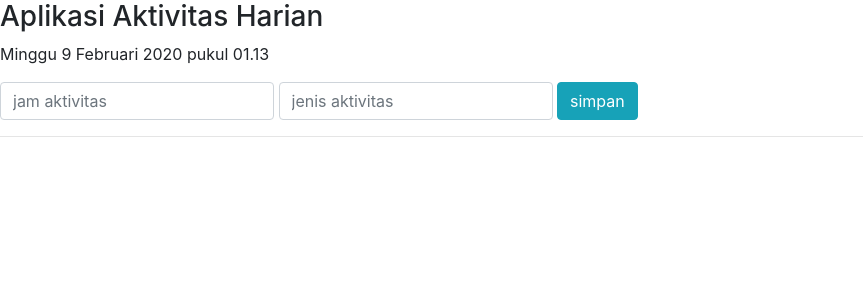
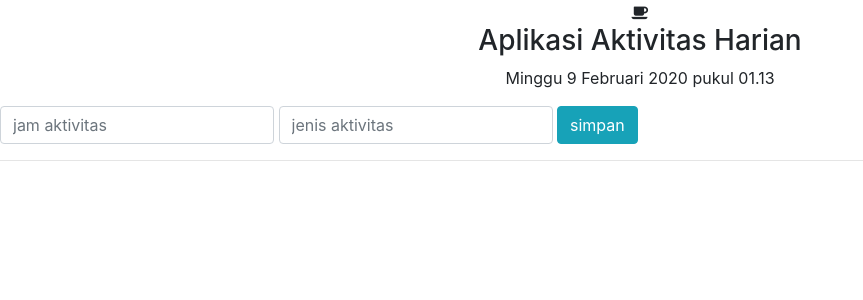
Before and after one commit to mgsolid543/todoreactjs, a React (Create React App) app: page / in a window 1280 px wide. Shown: the top 300 px of the page, without its empty margins (0-863 px from the left). Built offline with nearby package versions, Linux system fonts and the light colour scheme.

Commit message:
add fontawesome icon

```diff
--- a/package.json
+++ b/package.json
@@ -3,6 +3,9 @@
   "version": "0.1.0",
   "private": true,
   "dependencies": {
+    "@fortawesome/fontawesome-svg-core": "^1.2.27",
+    "@fortawesome/free-solid-svg-icons": "^5.12.1",
+    "@fortawesome/react-native-fontawesome": "^0.2.1",
     "@testing-library/jest-dom": "^4.2.4",
     "@testing-library/react": "^9.4.0",
     "@testing-library/user-event": "^7.2.1",
--- a/public/index.html
+++ b/public/index.html
@@ -11,6 +11,7 @@
     />
     <link rel="apple-touch-icon" href="%PUBLIC_URL%/logo192.png" />
     <link rel="stylesheet" href="https://stackpath.bootstrapcdn.com/bootstrap/4.4.1/css/bootstrap.min.css" integrity="sha384-Vkoo8x4CGsO3+Hhxv8T/Q5PaXtkKtu6ug5TOeNV6gBiFeWPGFN9MuhOf23Q9Ifjh" crossorigin="anonymous">
+    <link rel="stylesheet" href="https://stackpath.bootstrapcdn.com/font-awesome/4.7.0/css/font-awesome.min.css">
     <!--
       manifest.json provides metadata used when your web app is installed on a
       user's mobile device or desktop. See https://developers.google.com/web/fundamentals/web-app-manifest/
--- a/src/header.js
+++ b/src/header.js
@@ -1,15 +1,19 @@
 import React, { Component } from 'react';
 import Moment from 'moment';
+
 class Header extends Component {
     render() {
         let indonesia = require('moment/locale/id');
         Moment.updateLocale('id', indonesia);
 
         return(
+            <p align="center">
             <div>
+            <i class="fa fa-coffee"></i>
                 <h3>Aplikasi Aktivitas Harian</h3>
                     <p>{Moment().format('dddd')} {Moment().format('LLL')}</p>
             </div>
+            </p>
         );
     }
 }
```
Also changed, not shown: 1 other file (tests, documents, lock files or other folders).
